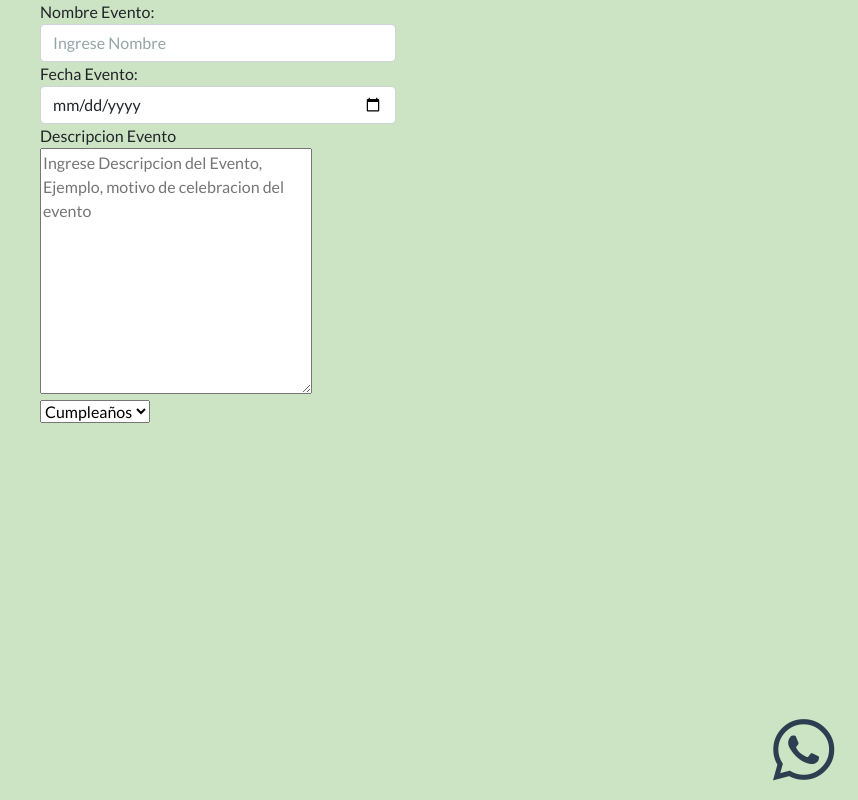
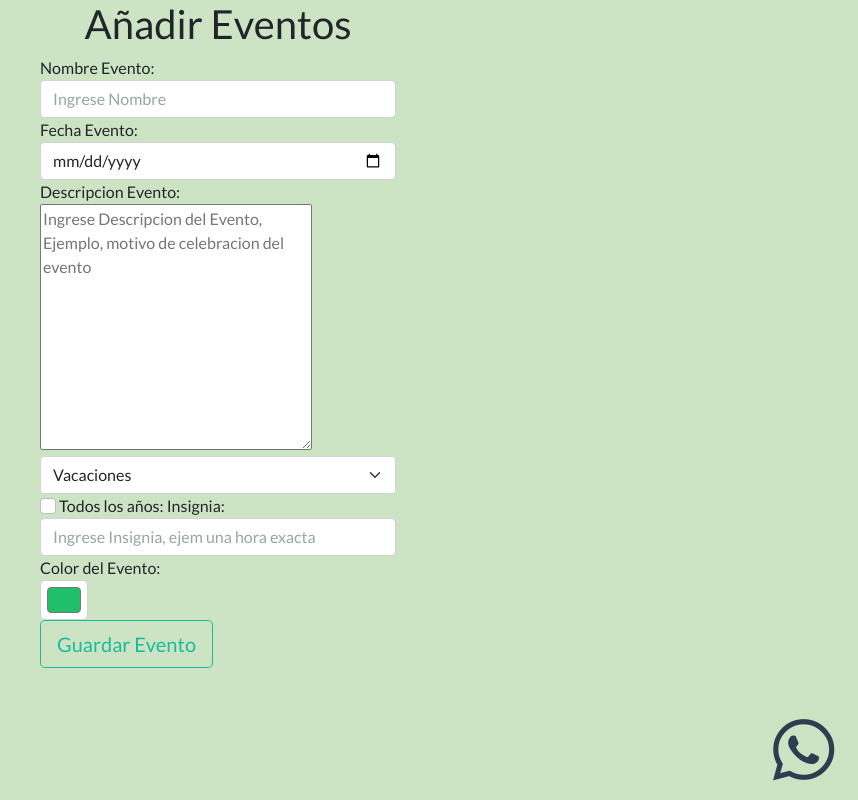
Before and after one commit to SelectInsurance/SELECTINSURANCE, a PHP site: template app/views/pages/managment/modulos/Eventos.php in a window 1280 px wide. Shown: the whole page, without its empty margins (422-1280 px from the left). Run offline with PHP 8.4, Linux system fonts and the light colour scheme; the template is opened without the code that fills it, so the values that code supplies are empty.

Commit message:
terminando de Crear formulario para añadir eventos

```diff
--- a/app/views/pages/managment/modulos/Eventos.php
+++ b/app/views/pages/managment/modulos/Eventos.php
@@ -3,17 +3,25 @@
         <div class="row">
             <div class="col-12 col-sm-2 col-md-3 col-lg-4"></div>
             <div class="col-12 col-sm-8 col-md-6 col-lg-4">
+                <h2 class="text-center">Añadir Eventos</h2>
                 <label for="name">Nombre Evento:</label>
                 <input type="text" name="name" id="name" class="form-control" placeholder="Ingrese Nombre">
                 <label for="date">Fecha Evento:</label>
                 <input type="date" name="date" id="date" class="form-control">
-                <label for="description">Descripcion Evento</label>
+                <label for="description">Descripcion Evento:</label>
                 <textarea name="description" id="description" cols="30" rows="10" placeholder="Ingrese Descripcion del Evento, Ejemplo, motivo de celebracion del evento"></textarea>
-                <select name="type" id="type">
-                    <option value="holiday">Cumpleaños</option>
+                <select name="type" id="type" class="form-select">
+                    <option value="holiday">Vacaciones</option>
                     <option value="event">Evento</option>
-                    <option value="birthday"></option>
+                    <option value="birthday">Cumpleaños</option>
                 </select>
+                <input type="checkbox" name="everyYear" id="everyYear" class="form-check-input">
+                <label for="everyYear" class="form-check-label">Todos los años:</label>
+                <label for="badge">Insignia:</label>
+                <input type="text" name="badge" id="badge" class="form-control" placeholder="Ingrese Insignia, ejem una hora exacta">
+                <label for="color">Color del Evento:</label>
+                <input type="color" name="color" id="color" class="form-control form-control-color" value="#20bf6b" title="Seleccione el color de el Evento">
+                <input type="submit" value="Guardar Evento" class="btn btn-outline-success btn-lg">
             </div>
             <div class="col-12 col-sm-2 col-md-3 col-lg-4"></div>
         </div>
```
